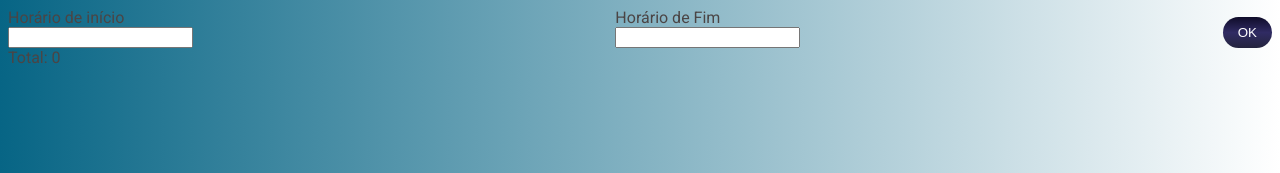
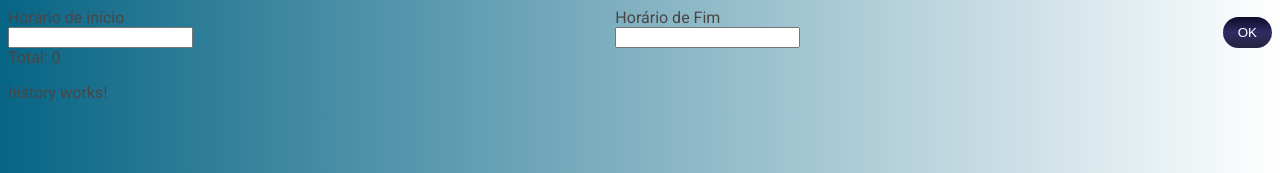
Before and after one commit to caina/angular4-timesheet-architecture, an Angular app: page /dashboard in a window 1280 px wide. Shown: the top 173 px of the page. Built offline with nearby package versions, Linux system fonts and the light colour scheme.

Commit message:
'adionado historico'

```diff
--- a/src/app/scenes/dashboard/components/time-result/time-result.component.ts
+++ b/src/app/scenes/dashboard/components/time-result/time-result.component.ts
@@ -1,17 +1,13 @@
-import { Component, Input, OnChanges, SimpleChanges } from "@angular/core";
+import { Component, Input, SimpleChanges } from "@angular/core";
 
 @Component({
   selector: 'app-time-result',
   template: `<div classs="timer-result">Total: {{tempo}} </div>`,
   styles: ['']
 })
-export class TimeResultComponent implements OnChanges {
+export class TimeResultComponent {
 
   @Input() tempo: number = 0;
 
   constructor() { }
-
-  ngOnChanges(changes: SimpleChanges): void {
-    console.log(changes);
-  }
 }
--- a/src/app/scenes/dashboard/dashboard.component.html
+++ b/src/app/scenes/dashboard/dashboard.component.html
@@ -5,3 +5,5 @@
   <app-time-result [tempo]="time.timeDifference$ | async"> </app-time-result>
   <!-- add button to compute all the timers -->
 </div>
+
+<app-history [tempo]="time.timeDifference$ | async"></app-history>
--- a/src/app/scenes/dashboard/dashboard.module.ts
+++ b/src/app/scenes/dashboard/dashboard.module.ts
@@ -8,12 +8,14 @@ import { DashboardComponent } from './dashboard.component'
 import { TimeResultComponent } from './components/time-result/time-result.component';
 
 import { DashboardRoutingModule } from './dashboard-routing.module';
+import { HistoryComponent } from './history/history.component';
 
 @NgModule({
   declarations: [
     TimeLineComponent,
     DashboardComponent,
     TimeResultComponent,
+    HistoryComponent,
   ],
   imports: [
     HttpModule,
--- /dev/null
+++ b/src/app/scenes/dashboard/history/history.component.html
@@ -0,0 +1,3 @@
+<p>
+  history works!
+</p>
--- /dev/null
+++ b/src/app/scenes/dashboard/history/history.component.ts
@@ -0,0 +1,17 @@
+import { Component, OnChanges, Input, SimpleChanges } from '@angular/core';
+
+@Component({
+  selector: 'app-history',
+  templateUrl: './history.component.html',
+  styleUrls: ['./history.component.css']
+})
+export class HistoryComponent implements OnChanges {
+
+  @Input() tempo: number;
+
+  constructor() { }
+
+  ngOnChanges(changes: SimpleChanges): void {
+    console.log(changes);
+  }
+}
```
Also changed, not shown: src/app/scenes/dashboard/history/history.component.css (added), 1 other file (tests, documents, lock files or other folders).
